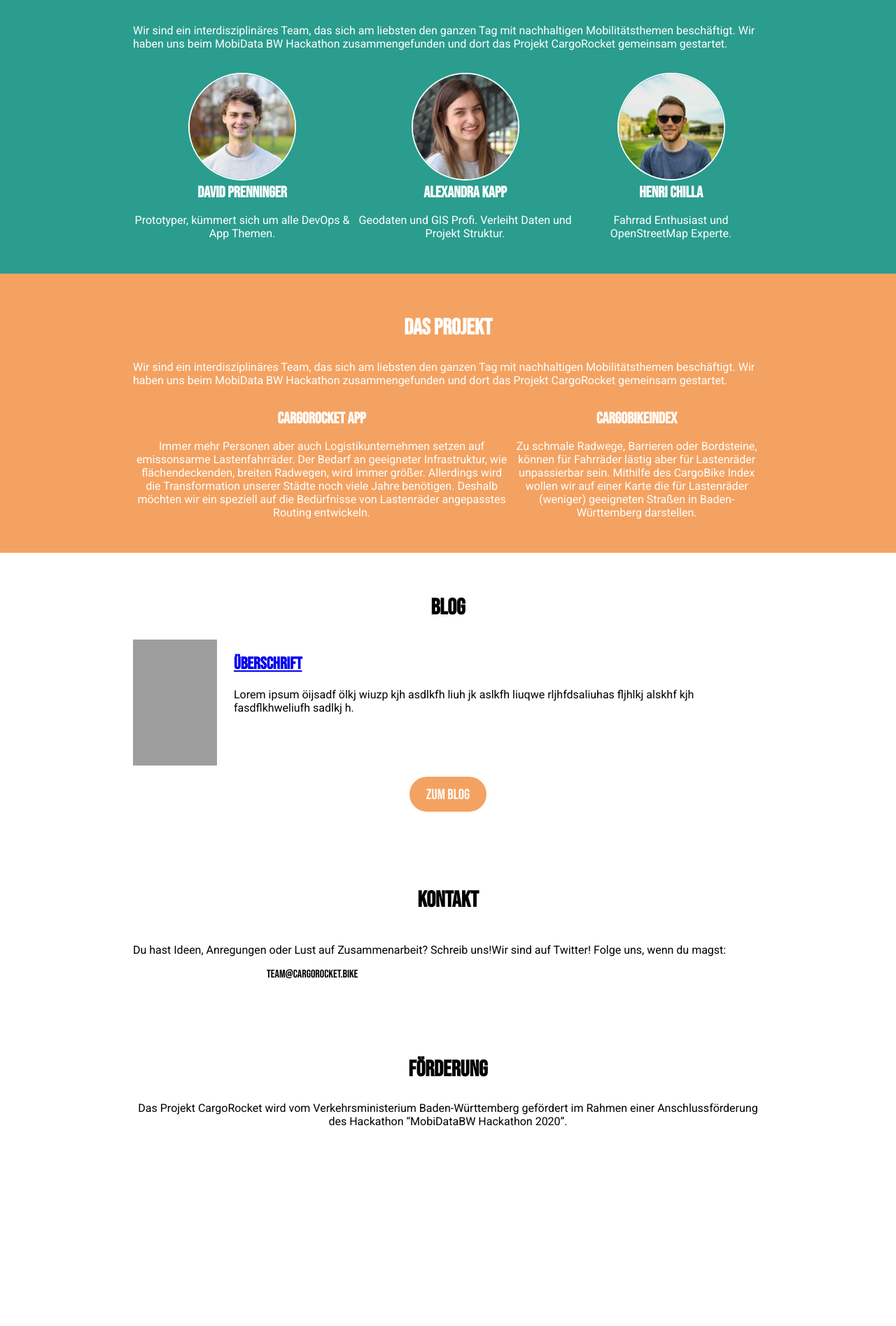
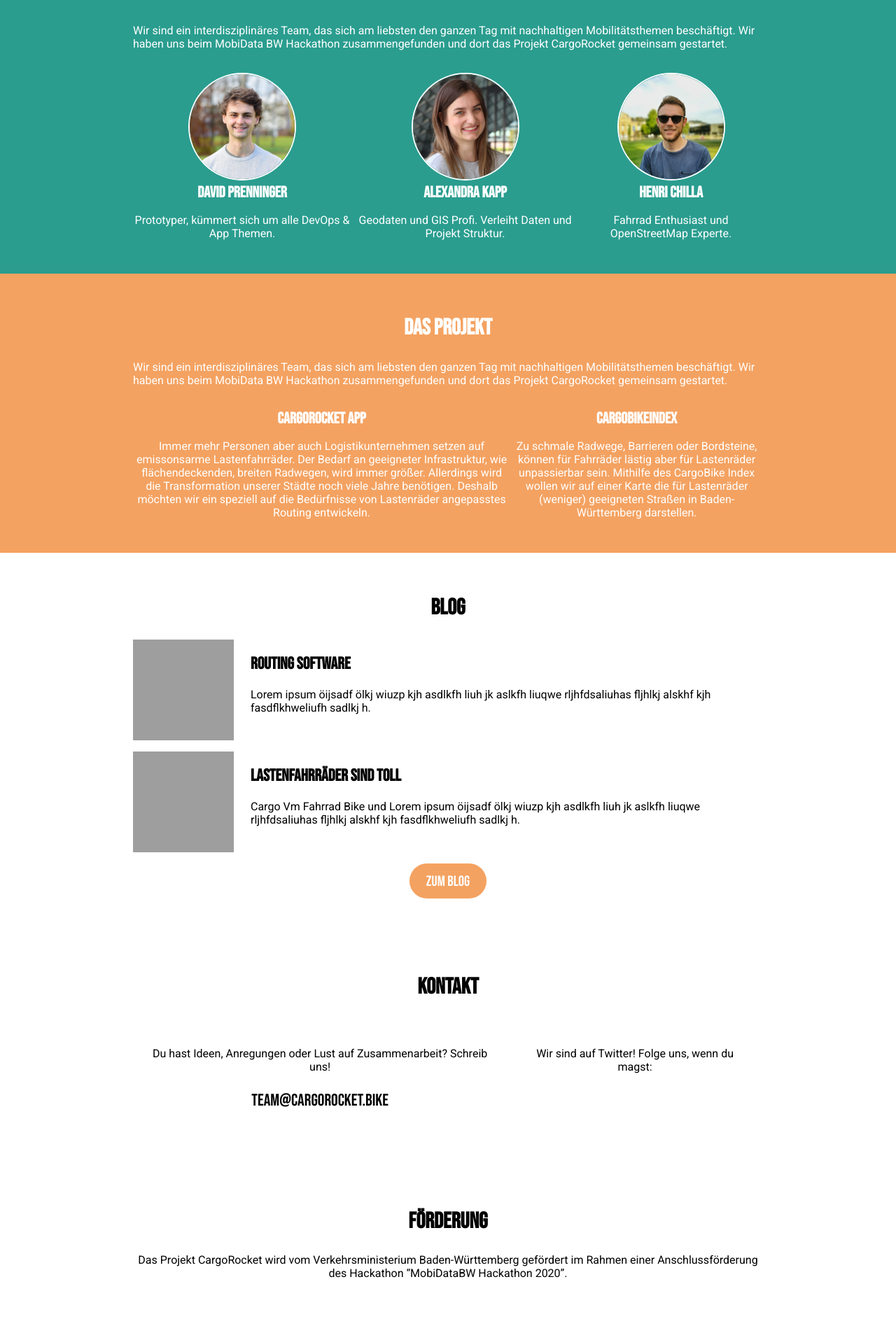
Before and after one commit to CargoRocket/website, a Jekyll site: the page built from index.md, in a window 1280 px wide. Shown: the part 708-2603 px from the top of the page at 70% size. Built offline with Jekyll 4.4.1, drawn with Linux system fonts in a browser that asks for light colours; before the commit the page ends 2386 px from its top, so only the background shows below that; grey boxes are pictures that could not be loaded.

Commit message:
Improve layout of blog entries / introduce more elements

```diff
--- a/_layouts/home.html
+++ b/_layouts/home.html
@@ -85,12 +85,19 @@
             <div class="content">
                 <h1 class="headline bebas c">{{ page.blog.headline }}</h1>
 
-                <div class="blog-entries flex mobile-v">
-                    <div class="entry flex">
-                        <img src="https://picsum.photos/120/180" />
+                <div class="blog-entries mobile-v">
+                    <div class="flex">
+                        <img class="size-md" src="https://picsum.photos/120/180" />
                         <div class="pd-l-md">
-                            <h2 class="bebas big"><a href="/blog">Überschrift</a></h2>
+                            <h2 class="bebas big"><a class="n" href="/blog">Routing Software</a></h2>
                             <p>Lorem ipsum öijsadf ölkj wiuzp kjh asdlkfh liuh jk aslkfh liuqwe rljhfdsaliuhas fljhlkj alskhf kjh fasdflkhweliufh sadlkj h.</p>
+                        </div>
+                    </div>
+                    <div class="flex pd-t-sm">
+                        <img class="size-md" src="https://picsum.photos/120/180" />
+                        <div class="pd-l-md">
+                            <h2 class="bebas big"><a class="n" href="/blog">Lastenfahrräder sind toll</a></h2>
+                            <p>Cargo Vm Fahrrad Bike und Lorem ipsum öijsadf ölkj wiuzp kjh asdlkfh liuh jk aslkfh liuqwe rljhfdsaliuhas fljhlkj alskhf kjh fasdflkhweliufh sadlkj h.</p>
                         </div>
                     </div>
                 </div>
@@ -106,13 +113,13 @@
                 <h1 class="headline bebas">{{ page.contact.headline }}</h1>
 
                 <div class="flex mobile-v">
-                    <div>
+                    <div class="pd-md">
                         <p>Du hast Ideen, Anregungen oder Lust auf Zusammenarbeit?
                             Schreib uns!</p>
 
-                        <p class="bebas">team@cargorocket.bike</p>
+                        <p class="bebas big">team@cargorocket.bike</p>
                     </div>
-                    <div>
+                    <div class="pd-md">
                         <p>Wir sind auf Twitter! Folge uns, wenn du magst:</p>
 
                         <img src="" />
--- a/_sass/elements.scss
+++ b/_sass/elements.scss
@@ -26,7 +26,7 @@
     }
 
     &.mobile-v {
-        @media screen and (max-width: $breakpoint-xl) {
+        @media screen and (max-width: $breakpoint-lg) {
             flex-direction: column;
         }
     }
@@ -38,6 +38,19 @@
 
 .b {
     font-weight: bold;
+}
+
+/* Normalize links */
+a.n {
+    text-decoration: none;
+    color: black;
+
+    &:active,
+    &:visited,
+    &:hover {
+        color: black;
+        text-decoration: underline;
+    }
 }
 
 .button {
@@ -116,3 +129,23 @@
         font-size: 140%;
     }
 }
+
+@each $size, $i in $general-sizes {
+    img.size-#{$size}{
+        width: $i * 6;
+        height: $i * 6;
+        min-width: $i * 6;
+        min-height: $i * 6;
+        background-size: cover;
+    }
+}
+
+p {
+    &.small {
+        font-size: 0.8rem;
+    }
+
+    &.big {
+        font-size: 1.5rem;
+    }
+}
--- a/_sass/spaces.scss
+++ b/_sass/spaces.scss
@@ -17,3 +17,9 @@
         padding-right: $i;
     }
 }
+
+@each $size, $i in $general-sizes {
+    .pd-t-#{$size}{
+        padding-top: $i;
+    }
+}
```
Also changed, not shown: _sass/home.scss (line endings or trailing spaces).
